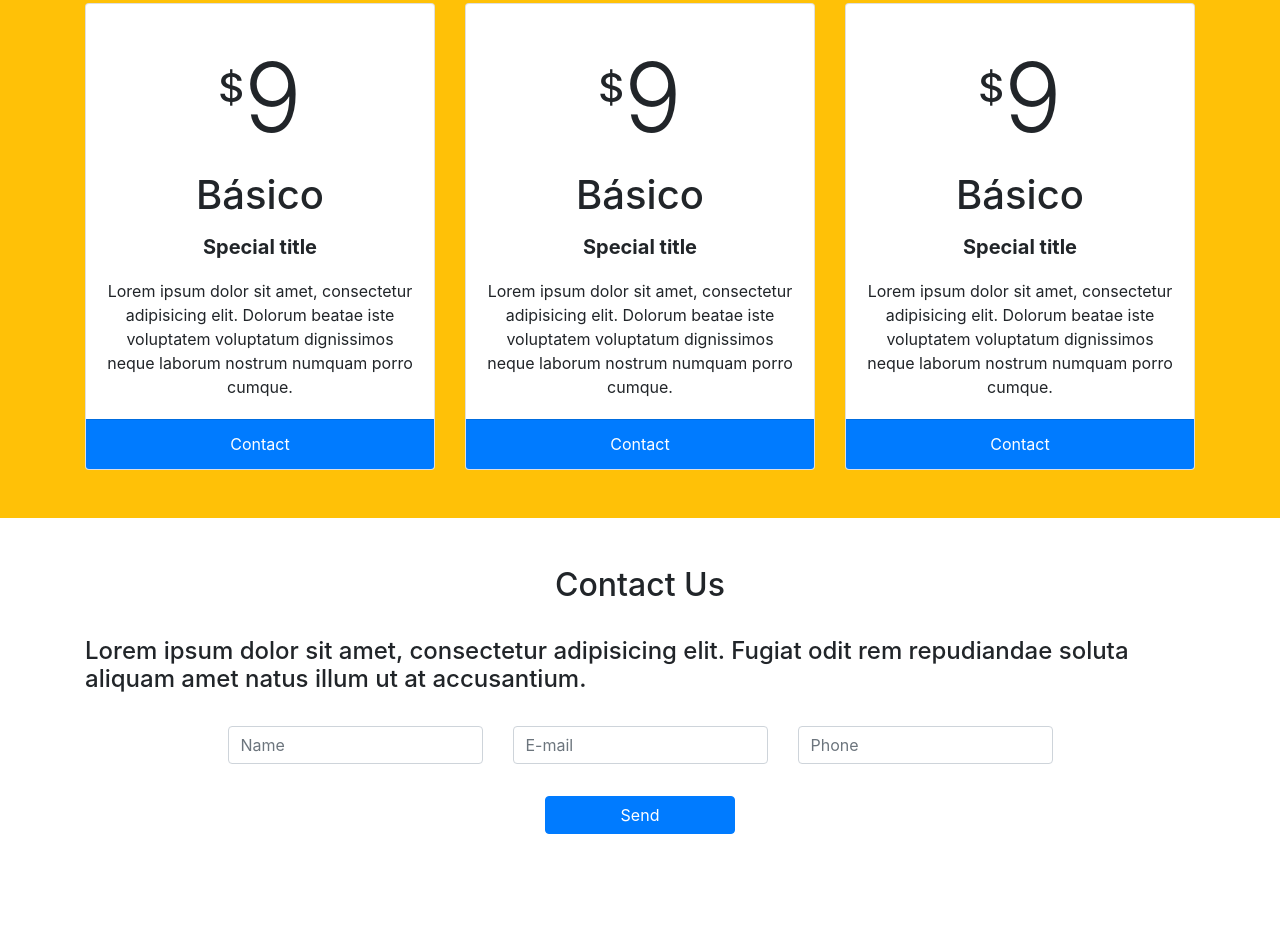
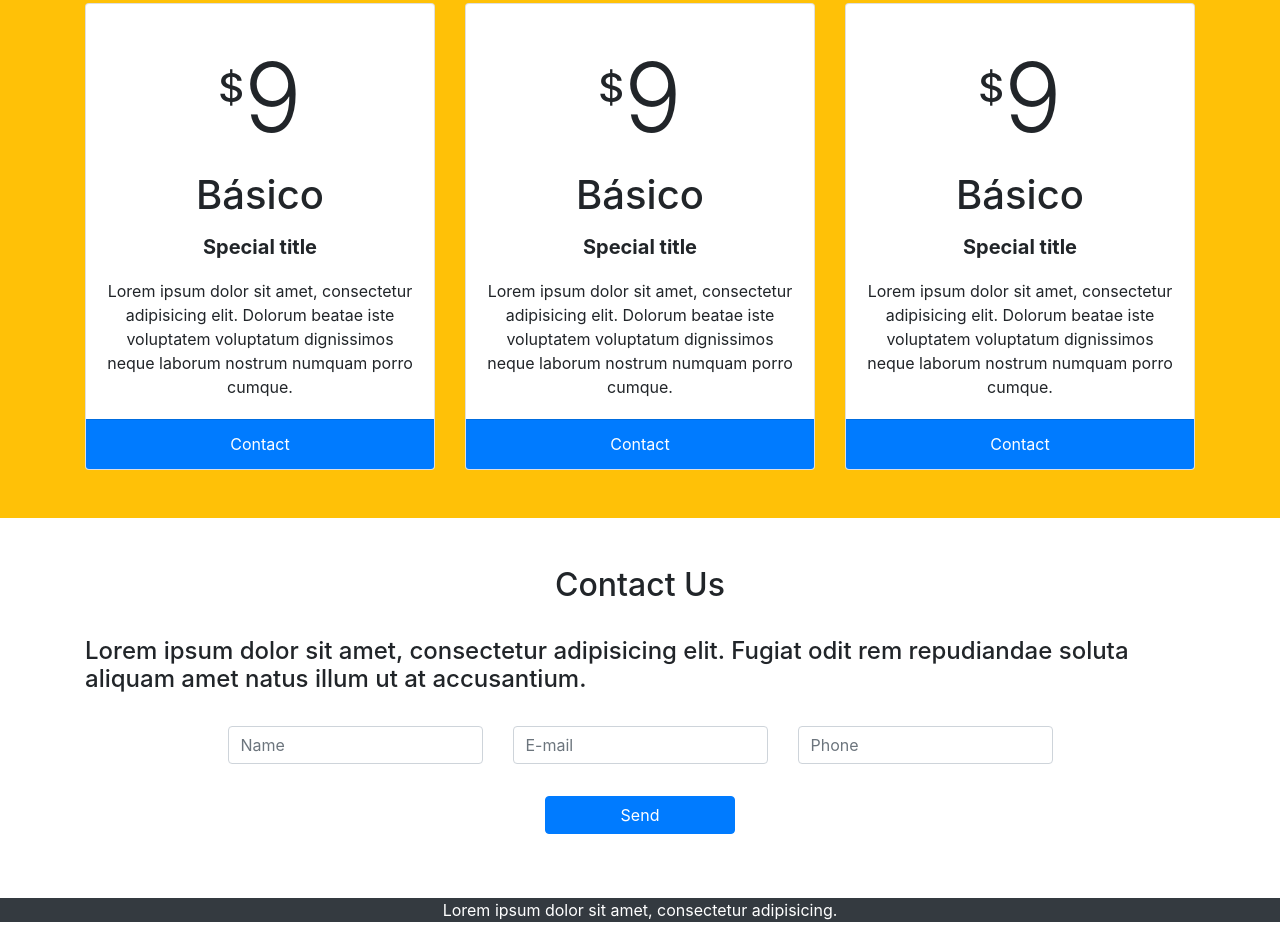
Before and after one commit to JuanMOsorio/simple-page-html, a plain HTML site: page index.html in a window 1280 px wide. Shown: the part 1325-2263 px from the top of the page. Before the commit the page ends 2223 px from the top, so only its background shows below. Drawn offline with nearby package versions, Linux system fonts and the light colour scheme.

Commit message:
se creo el footer

```diff
--- a/index.html
+++ b/index.html
@@ -180,6 +180,12 @@
 	</div>
 	<!-- form -->
 
+	<!-- footer -->
+	<div class="container-fluid  bg-dark text-center text-white py-10">
+		<p>Lorem ipsum dolor sit amet, consectetur adipisicing.</p>
+	</div>
+	<!-- footer -->
+
 	<script src="https://code.jquery.com/jquery-3.3.1.slim.min.js" integrity="sha384-q8i/X+965DzO0rT7abK41JStQIAqVgRVzpbzo5smXKp4YfRvH+8abtTE1Pi6jizo" crossorigin="anonymous"></script>
 	<script src="https://cdnjs.cloudflare.com/ajax/libs/popper.js/1.14.3/umd/popper.min.js" integrity="sha384-ZMP7rVo3mIykV+2+9J3UJ46jBk0WLaUAdn689aCwoqbBJiSnjAK/l8WvCWPIPm49" crossorigin="anonymous"></script>
 	<script src="https://stackpath.bootstrapcdn.com/bootstrap/4.1.3/js/bootstrap.min.js" integrity="sha384-ChfqqxuZUCnJSK3+MXmPNIyE6ZbWh2IMqE241rYiqJxyMiZ6OW/JmZQ5stwEULTy" crossorigin="anonymous"></script>
```
